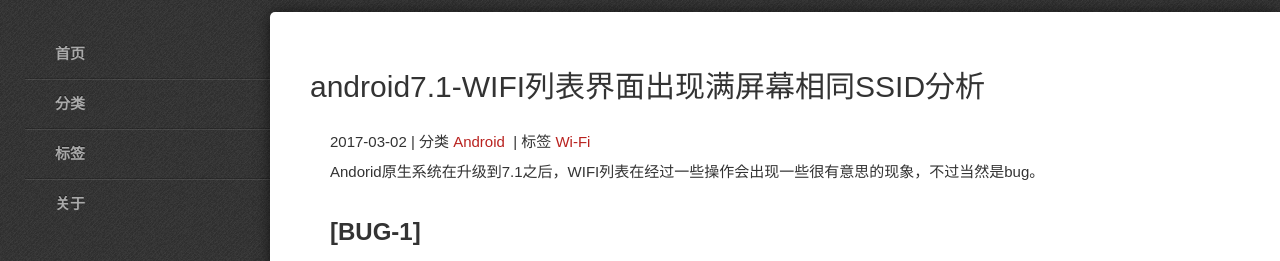
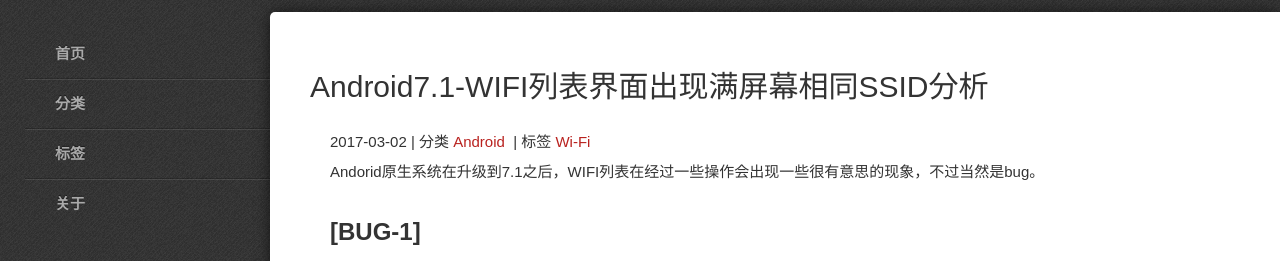
Before and after one commit to Claruarius/blog, a Jekyll site: the page built from _posts/2017-03-02-Android7.1-WIFI列表界面出现满屏幕相同SSID分析.md, in a window 1280 px wide. Shown: the top 261 px of the page. Built offline with Jekyll 4.4.1, drawn with Linux system fonts in a browser that asks for light colours; some web fonts are replaced.

```diff
--- a/_posts/2017-03-02-android7.1-WIFI列表界面出现满屏幕相同SSID分析.md
+++ b/_posts/2017-03-02-Android7.1-WIFI列表界面出现满屏幕相同SSID分析.md
@@ -1,7 +1,7 @@
 ---
 date: 2017-03-02
 layout: post
-title: android7.1-WIFI列表界面出现满屏幕相同SSID分析
+title: Android7.1-WIFI列表界面出现满屏幕相同SSID分析
 categories: Android
 tags: Wi-Fi
 excerpt: Andorid原生系统在升级到7.1之后，WIFI列表在经过一些操作会出现一些很有意思的现象，不过当然是bug。
```
